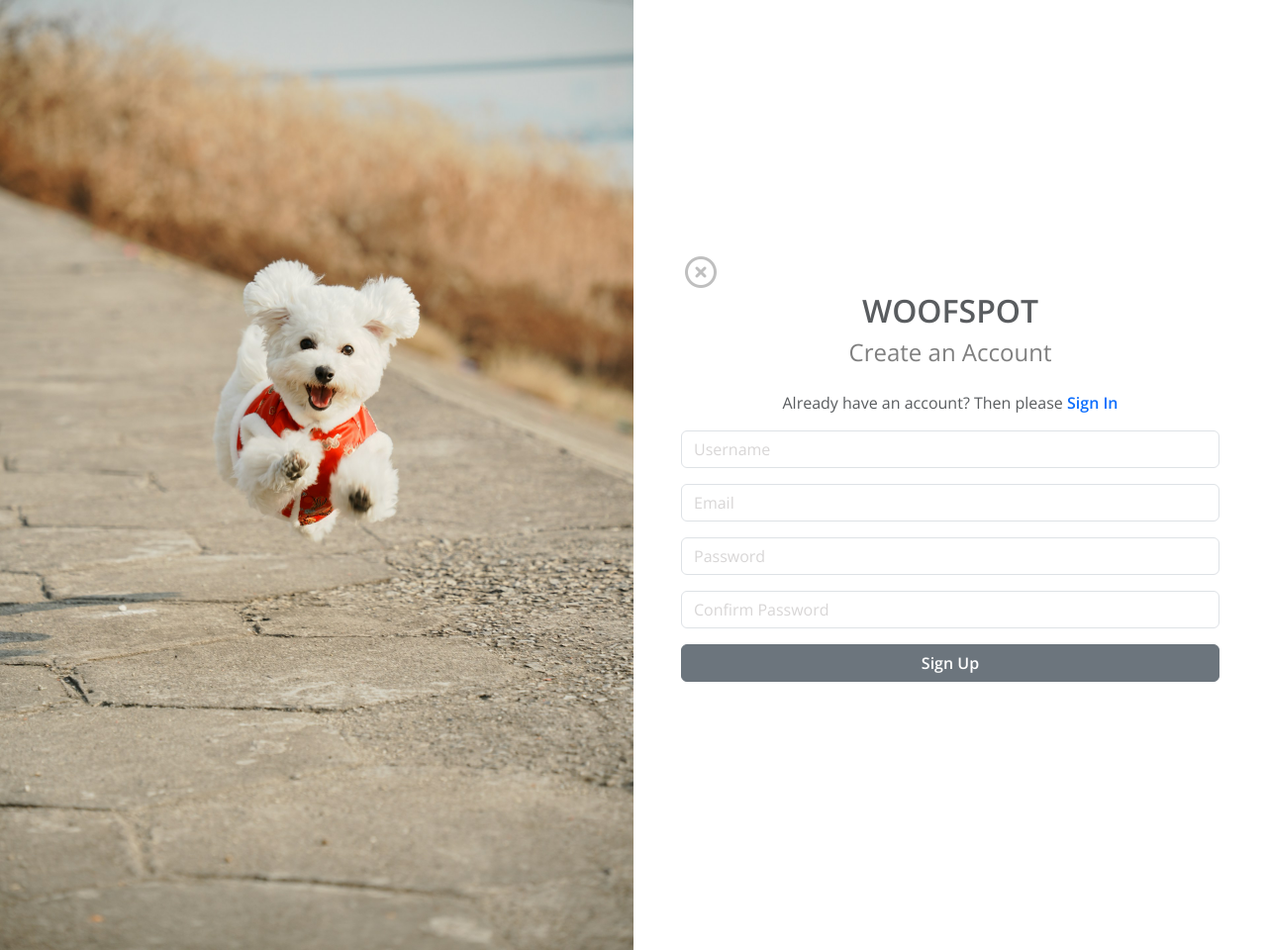
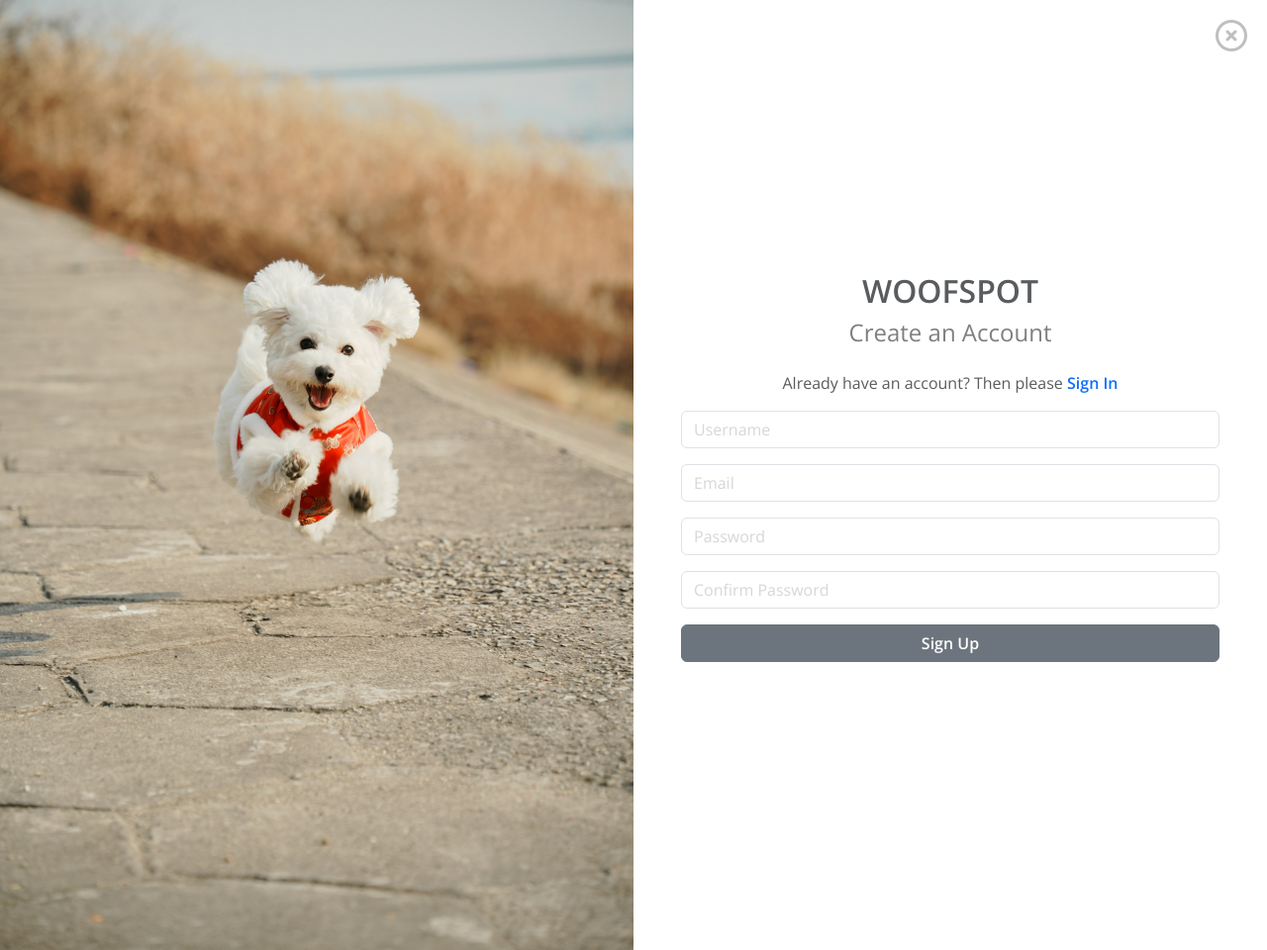
Before and after one commit to tayapro/woofspot, a Django app: page /users/signup/ in a window 1280 px wide. Shown: the whole page at 99% size. Run offline with Django 5.2, Linux system fonts and the light colour scheme; some libraries are stand-ins or nearby versions.

Commit message:
feat(UI): Add favicon to user_app_base template

```diff
--- a/static/css/style.css
+++ b/static/css/style.css
@@ -33,8 +33,8 @@
 }
 
 .main-container {
-  height: 100dvh;
-  width: 100dvw;
+  min-height: 100vh;
+  width: 100vw;
 }
 
 .placeholder-image {
--- a/templates/user_app_base.html
+++ b/templates/user_app_base.html
@@ -10,23 +10,26 @@
     <link href="https://cdn.jsdelivr.net/npm/bootstrap@5.3.0/dist/css/bootstrap.min.css" rel="stylesheet"
         integrity="sha384-9ndCyUaIbzAi2FUVXJi0CjmCapSmO7SnpJef0486qhLnuZ2cdeRhO02iuK6FUUVM" crossorigin="anonymous">
     <link rel="stylesheet" href="{% static 'css/style.css' %}?v={{ STATIC_VERSION }}">
+    <!-- Favicon -->
+    <link rel="apple-touch-icon" type="image/png" sizes="180x180" href="{% static 'favicon/apple-touch-icon.png' %}">
+    <link rel="icon" type="image/png" sizes="32x32" href="{% static 'favicon/favicon-32x32_1.png' %}">
+    <link rel="icon" type="image/png" sizes="16x16" href="{% static 'favicon/favicon-16x16_1.png' %}">
 </head>
 
 <body>
-    <div class="main-container">
+    <div class="main-container d-flex">
         <div class="row g-0 justify-content-center">
             <div class="placeholder-image col-md-6 d-none d-md-block">
                 <img src="{% static 'images/running_puppy.jpg' %}" alt="Running puppy" class="img-fluid">
             </div>
 
             <div class="d-flex flex-column justify-content-center col-12 col-md-6">
+                <div class="xmark-icon position-fixed top-0 end-0 m-3 z-3"> <a href="{% url 'home' %}"
+                        class="btn rounded-circle">
+                        <i class="fa-regular fa-circle-xmark fa-2x text-black text-opacity-25"></i>
+                    </a>
+                </div>
                 <div class="m-2 m-md-3 m-lg-5">
-                    <div class="xmark-icon">
-                        <button type="button" class="btn rounded-circle" onclick="history.back()">
-                            <i class="fa-regular fa-circle-xmark fa-2x text-black text-opacity-25"></i>
-                        </button>
-                    </div>
-
                     {% block content %}
                     <!-- Content goes here -->
                     {% endblock content %}
```
